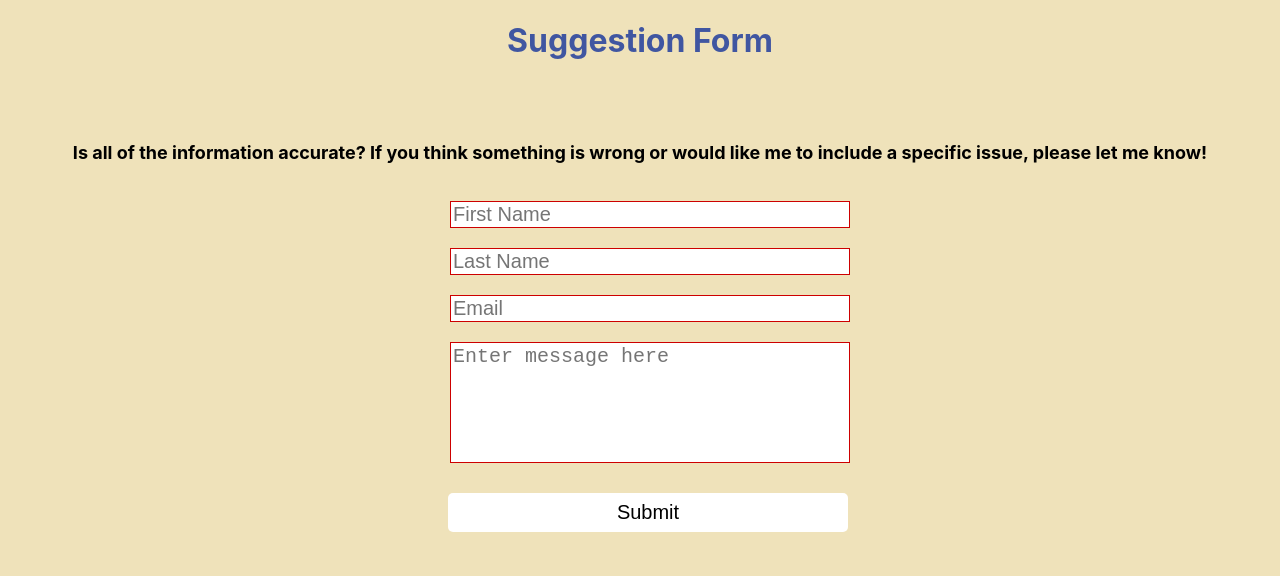
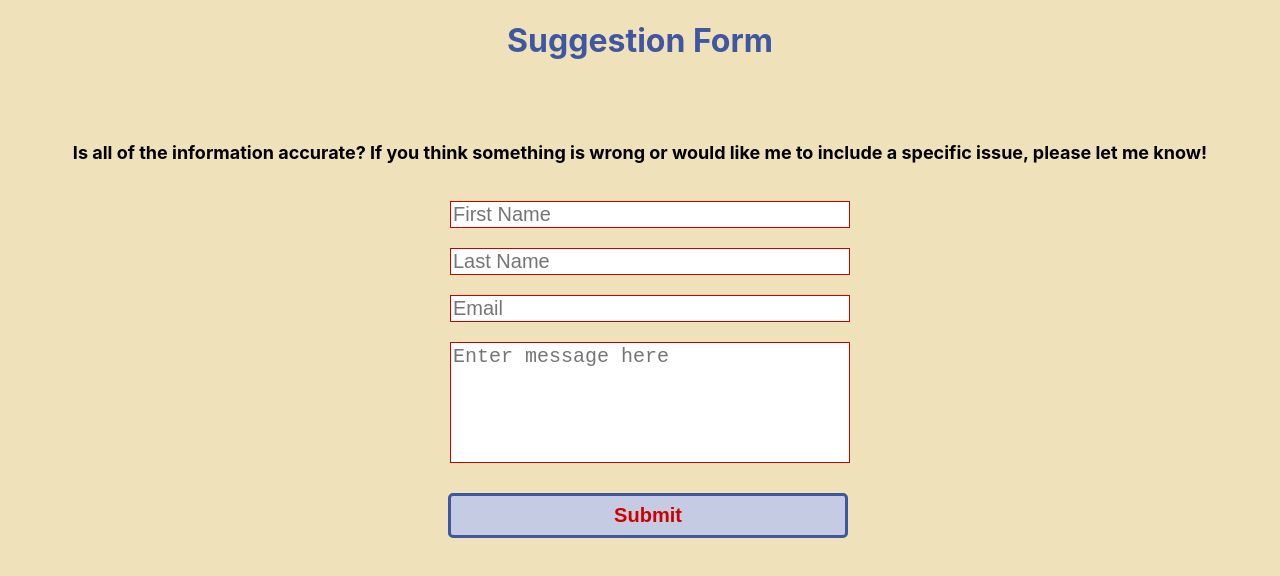
Before and after one commit to jamiemiller8/2020-presidential-candidates, a React (Create React App) app: page /form in a window 1280 px wide. Shown: the top 576 px of the page. Built offline with nearby package versions, Linux system fonts and the light colour scheme.

Commit message:
submit form button css

```diff
--- a/src/Form.css
+++ b/src/Form.css
@@ -25,13 +25,16 @@ input, textarea {
 .submit-form {
 	padding: 0.5rem 1rem;
 	margin: 1rem 0.5rem;
-	background-color: white;
+    background-color: #C5CBE3;
+    border: solid #4056A1;
 	border-radius: 5px;
 	cursor: pointer;
-	border: none;
-	min-width: 100px;
+    min-width: 100px;
+    opacity: 1;
+    color: #CD0000;
+    font-weight: bold;
 }
 
 .submit-form:hover {
-    background-color: #4056A1;
+    opacity: 0.6;
 }
```
